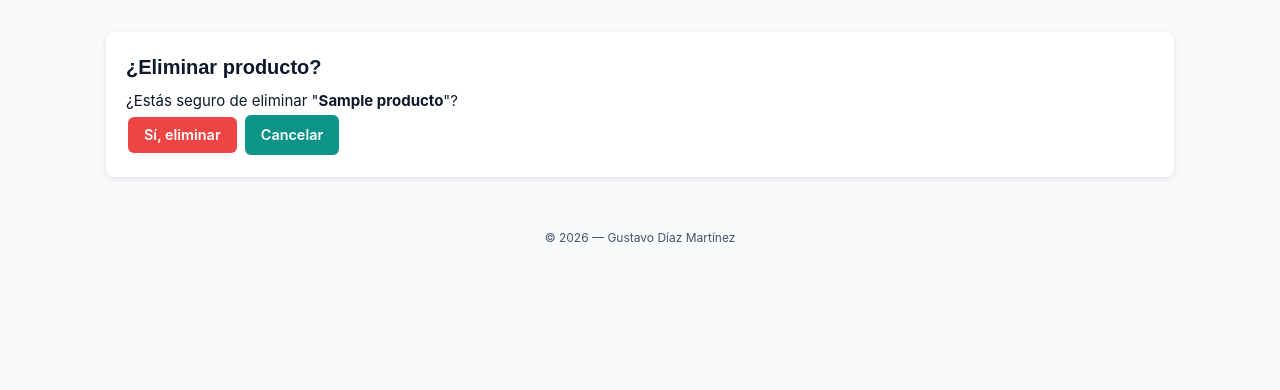
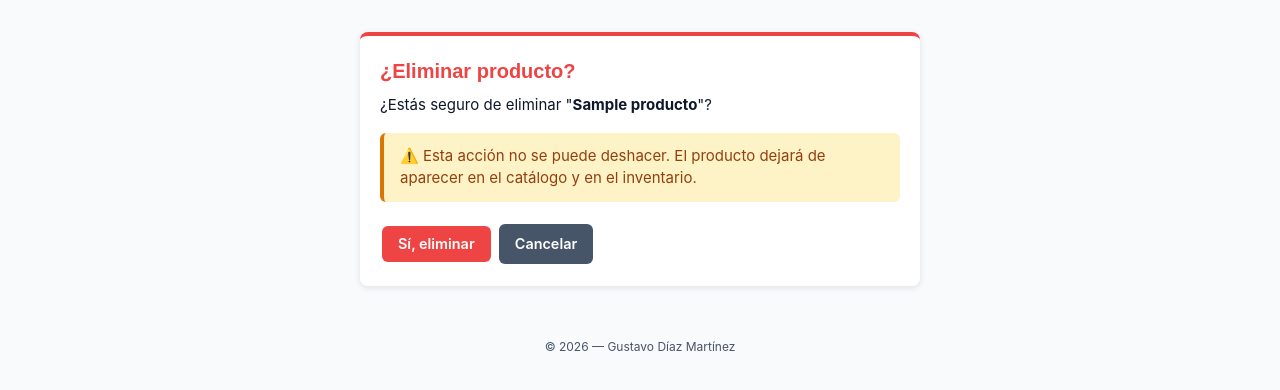
Before and after one commit to dimg101227hmczrsa6-ai/mi-negocio-django-3, a Django app: page /productos/eliminar/1/ in a window 1280 px wide. Shown: the part 72-462 px from the top of the page. Run offline with Django 5.2, Linux system fonts and the light colour scheme; a user stored in the database is signed in; tables that the repository leaves empty hold one stand-in row (values such as "Sample post").

Commit message:
Rediseñar confirmacion de borrado de productos

```diff
--- a/static/css/styles.css
+++ b/static/css/styles.css
@@ -183,3 +183,16 @@ form p { margin-bottom: 0.75rem; }
 
 .empty-state { text-align: center; padding: 2rem; }
 .empty-state p { margin-bottom: var(--space); color: #475569; }
+
+/* Confirmación de borrado */
+.delete-card { max-width: 560px; margin: 0 auto; border-top: 4px solid var(--color-error); }
+.delete-card h2 { color: var(--color-error); }
+.delete-card p { margin-bottom: var(--space); }
+.warning-box {
+    background: #fef3c7;
+    color: #92400e;
+    border-left: 4px solid var(--color-warning);
+    border-radius: 6px;
+    padding: 0.75rem 1rem;
+    margin-bottom: 1.25rem;
+}
--- a/tienda/templates/tienda/productos/eliminar.html
+++ b/tienda/templates/tienda/productos/eliminar.html
@@ -1,13 +1,18 @@
 {% extends 'base.html' %}
-{% block title %}Eliminar Producto{% endblock %}
+{% block title %}Eliminar Producto - Arte y Papel{% endblock %}
 {% block content %}
-<div class="card">
+<div class="card delete-card">
     <h2>¿Eliminar producto?</h2>
     <p>¿Estás seguro de eliminar "<strong>{{ producto.nombre }}</strong>"?</p>
+
+    <div class="warning-box" role="alert">
+        ⚠️ Esta acción no se puede deshacer. El producto dejará de aparecer en el catálogo y en el inventario.
+    </div>
+
     <form method="post">
         {% csrf_token %}
         <button type="submit" class="btn btn-danger">Sí, eliminar</button>
-        <a href="{% url 'lista_productos' %}" class="btn btn-secondary">Cancelar</a>
+        <a href="{% url 'lista_productos' %}" class="btn btn-neutral">Cancelar</a>
     </form>
 </div>
 {% endblock %}
```
Also changed, not shown: tienda/templates/tienda/productos/form.html (line endings or trailing spaces).
